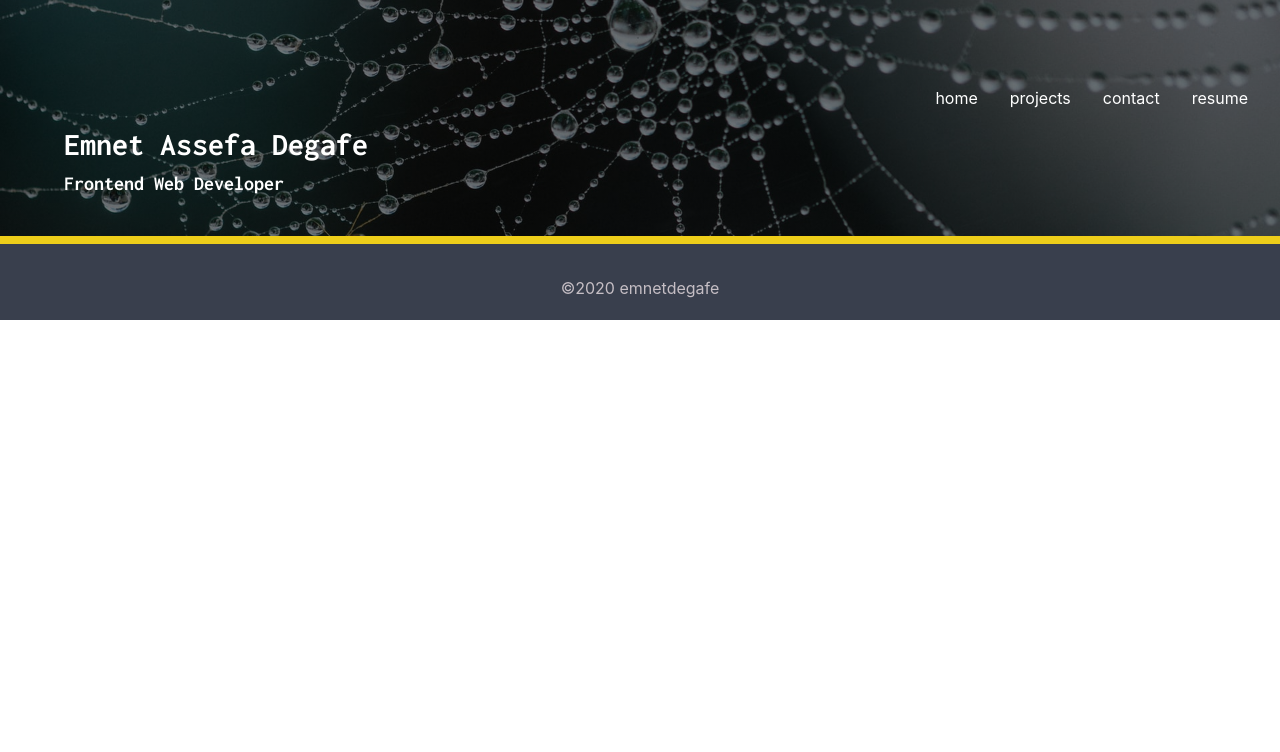
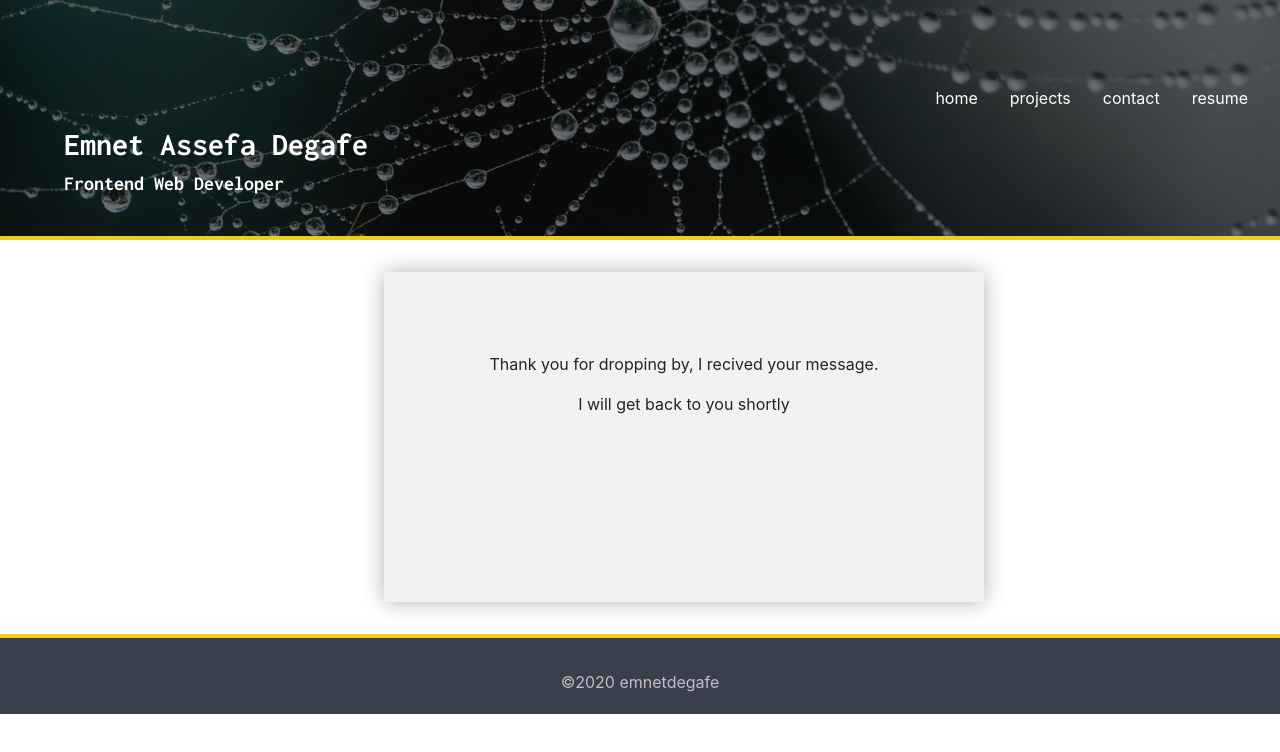
Before and after one commit to Emnetdegafe/personal-site, a React (Create React App) app: page /success in a window 1280 px wide. Shown: the top 752 px of the page. Built offline with nearby package versions, Linux system fonts and the light colour scheme.

Commit message:
integrate netlify form, success page

```diff
--- a/src/App.js
+++ b/src/App.js
@@ -7,6 +7,7 @@ import Contact from "../src/components/Contact";
 import Navigation from "./components/Navbar";
 import Blog from "./components/Blog";
 import Resume from "./components/Resume";
+import Success from "./components/Contact/Success";
 
 function App() {
   return (
@@ -21,7 +22,8 @@ function App() {
         <Route path="/projects" component={projects} />
         <Route path="/contact" component={Contact} />
         <Route path="/resume" component={Resume} />
-        <Route path="/Blog" component={Blog} />
+        <Route path="/blog" component={Blog} />
+        <Route path="/success" component={Success}/>
       </Switch>
       <footer className="footer">
         <p> &copy;2020 emnetdegafe</p>
--- /dev/null
+++ b/src/components/Contact/Success.js
@@ -0,0 +1,13 @@
+import React from "react"
+import "./contact.scss";
+
+
+
+export default function Success(){
+    return (
+        <div class="success-message">
+            <p>Thank you for dropping by, I recived your message.</p>
+            <p>I will get back to you shortly</p>
+        </div>
+    )
+}
--- a/src/components/Contact/contact.scss
+++ b/src/components/Contact/contact.scss
@@ -71,3 +71,12 @@
     color: $primaryColor;
   }
 }
+.success-message{
+  height: 330px;
+  width: 600px;
+  text-align: center;
+  padding: 5rem;
+  margin: 2rem 30%;
+  background: #f2f2f2;
+  box-shadow: 0 0 20px 0 rgba(0, 0, 0, 0.3);
+}
--- a/src/components/Contact/index.js
+++ b/src/components/Contact/index.js
@@ -1,7 +1,8 @@
-import React, {useState} from "react";
+import React, { useState } from "react";
 import "./contact.scss";
-import {Form, Row, Col, Button} from 'react-bootstrap'
+import { Form, Row, Col, Button } from 'react-bootstrap'
 import { FaLinkedin, FaGithub, FaEnvelope } from "react-icons/fa";
+
 
 export default function Contact() {
   const [name, setName] = useState("");
@@ -21,7 +22,10 @@ export default function Contact() {
 
       <div className="wrap">
         <h2>Got a message?</h2>
-        <Form>
+        <Form name="contact" method="POST"
+          data-netlify="true" data-netlify-honeypot="bot-field" action="/Success">
+          <input type="hidden" name="form-name" value="contact" />
+          <p hidden><lable>Don't fill this out unless you are a bot: <input name="bot-field" /></lable></p>
           <Form.Group as={Row}>
             <Form.Label>Name</Form.Label>
             <Col sm={5}>
@@ -31,6 +35,7 @@ export default function Contact() {
                 required
                 onChange={(e) => setName(e.target.value)}
                 value={name}
+                name="name"
               />
             </Col>
           </Form.Group>
@@ -44,6 +49,7 @@ export default function Contact() {
                 required
                 onChange={(e) => setEmail(e.target.value)}
                 value={email}
+                name="email"
               />
             </Col>
           </Form.Group>
@@ -57,6 +63,7 @@ export default function Contact() {
                 placeholder="enter your message here ..."
                 onChange={(e) => setMessage(e.target.value)}
                 value={message}
+                name="message"
               />
             </Col>
           </Form.Group>
--- a/src/components/Home/index.js
+++ b/src/components/Home/index.js
@@ -19,14 +19,13 @@ export default function Home() {
         />
 
         <div id="connect-wrap">
+          <h3>Hi there,</h3>
           <p className="connect-text">
-          Hi, welcome to my portfolio site! <br/> I am a communications and
-            media professional turned full-stack web developer. I am
-            analytical and enthusiastic person with solution oriented mindset. I
-            believe the sky is the limit when it comes to learning. I am a
-            motivated web developer constantly looking for new challenges so I
-            can grow professionally and personally. Head to my LinkedIn page
-            Linkedin, if you'd like to see my professional experience. You can
+            welcome to my portfolio site! Thanks for dropping by!<br />
+            Emnet here, a frontend developer with background in communications and media.
+            I am a frontend enthusiast with solution oriented mindset. I am constantly looking for new challenges so I
+            can grow professionally and personally. I believe the sky is the limit when it comes to learning. So if you have a cool idea we can work on together, drop me a line.
+            Head to my LinkedIn page, if you'd like to see my professional experience. You can
             find the code for my projects on github.
 
           </p>
--- a/src/components/Navbar/index.js
+++ b/src/components/Navbar/index.js
@@ -1,11 +1,9 @@
-import React, { useState } from "react";
+import React from "react";
 import "./Navigation.scss";
 import { NavLink } from "react-router-dom";
-import { Navbar, Nav } from "react-bootstrap";
+import { Nav } from "react-bootstrap";
 
 export default function Navigation() {
-
-  // const [show, setShow] = useState("");
 
 
 
--- a/src/components/Projects/index.js
+++ b/src/components/Projects/index.js
@@ -1,4 +1,4 @@
-import React, { useState } from "react";
+import React from "react";
 import "./Projects.scss";
 import { useParams } from "react-router-dom";
 
```
